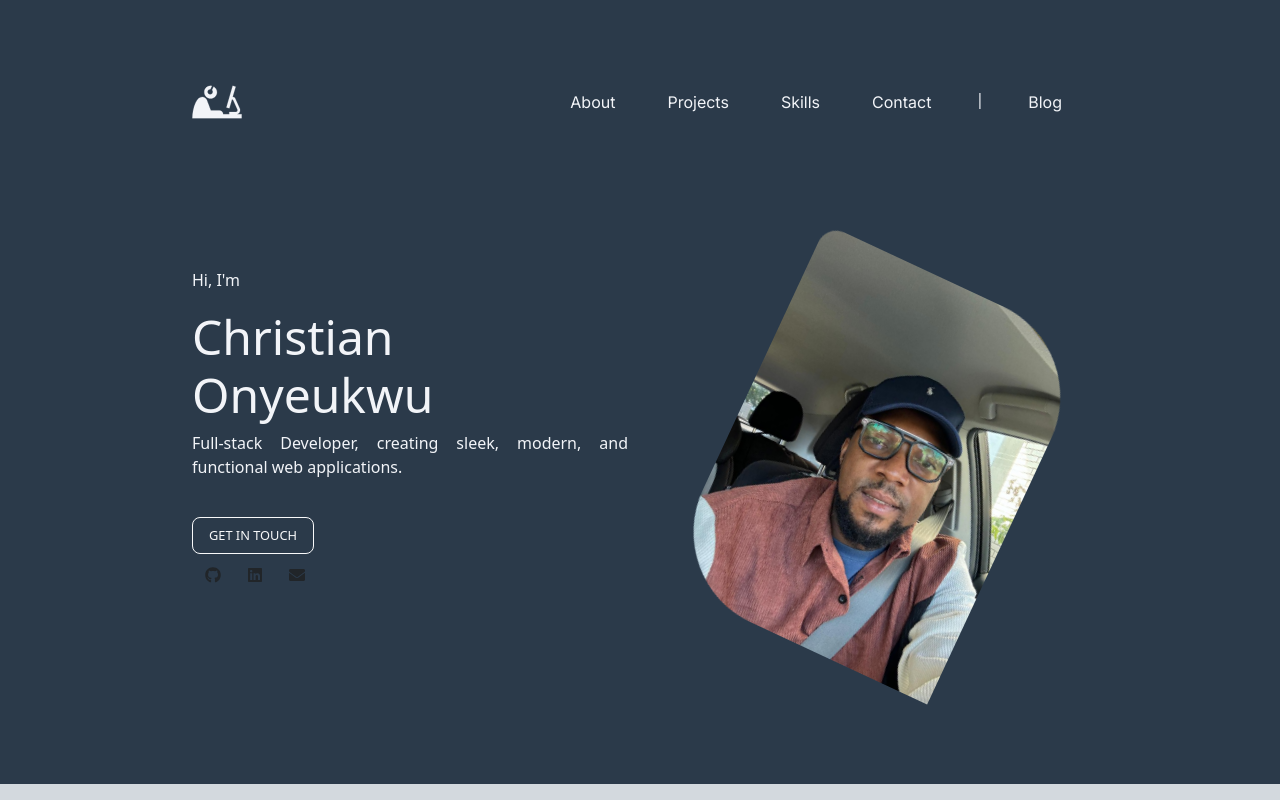
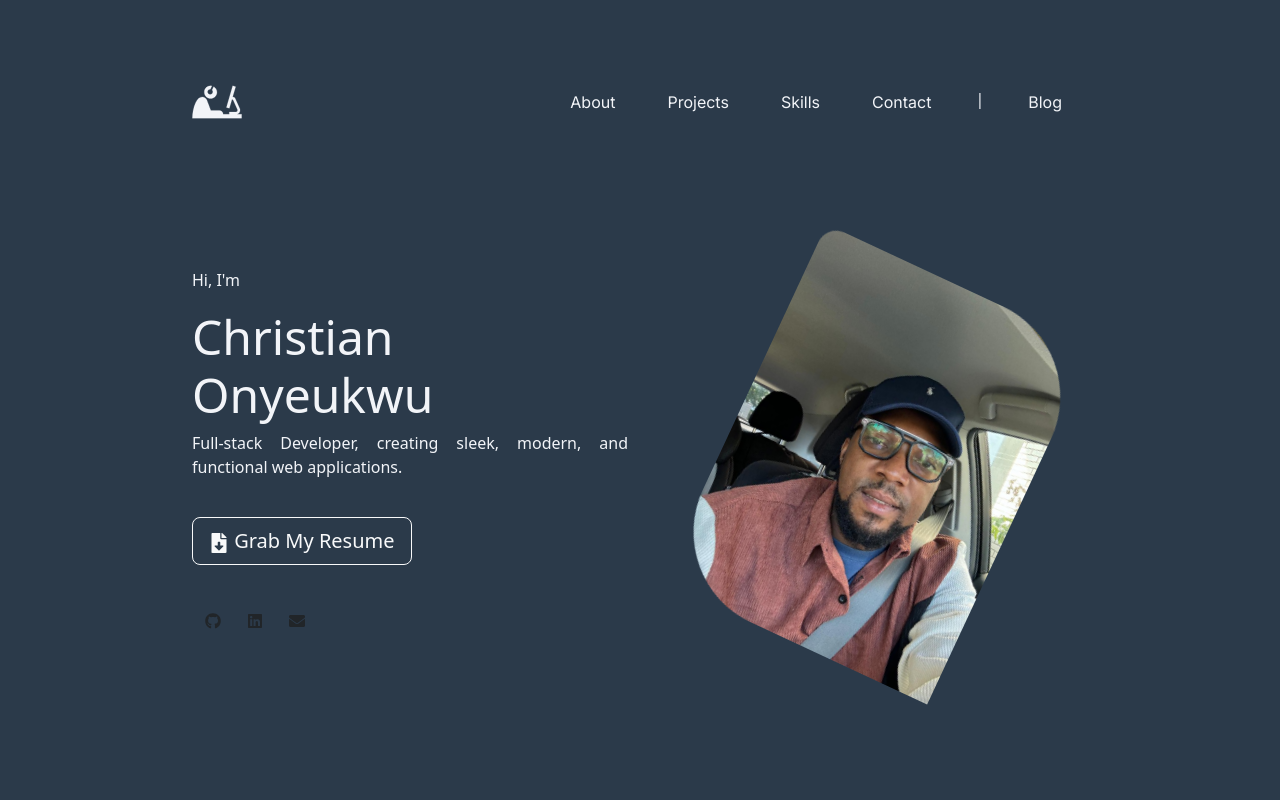
Before and after one commit to christianRibig5/christian_portfolio, a React (Vite) app: page / in a window 1280 px wide. Shown: the top 800 px of the page. Built offline with nearby package versions, Linux system fonts and the light colour scheme.

Commit message:
added my resume

```diff
--- a/src/components/Hero.jsx
+++ b/src/components/Hero.jsx
@@ -9,16 +9,16 @@ const Hero = () => {
                 <p>Hi, I'm </p>
                 <h1 className="big-heading">Christian Onyeukwu</h1>
                 <p>Full-stack Developer, creating sleek, modern, and functional web applications.</p>
-                {/* <a
-                    href="/resume.pdf"  // Provide the path to your resume (make sure it's in the public folder)
-                    download="Christian_Resume.pdf"  // This will trigger the download
+                <a
+                    href="/christian_onyeukwu_cv.pdf"  // Provide the path to your resume (make sure it's in the public folder)
+                    download="christian_Resume.pdf"  // This will trigger the download
                     className="btn btn-outline-light btn-lg download-button"
                 >
                     <FaFileDownload size={20} /> Grab My Resume
+                </a>
+                {/* <a className="btn btn-outline-light btn-lg gt-button" href="#contact">
+                    GET IN TOUCH
                 </a> */}
-                <a className="btn btn-outline-light btn-lg gt-button" href="#contact">
-                    GET IN TOUCH
-                </a>
                 <div className="social">
                     <a className="btn btn-outline" href="https://github.com/christianRibig5" target="_blank" role="button"><FaGithub /></a>
                     <a className="btn btn-outline" href="https://www.linkedin.com/in/christianonyeukwu/" target="_blank"><FaLinkedin role="button" /></a>
```
Also changed, not shown: 1 other file (tests, documents, lock files or other folders).
